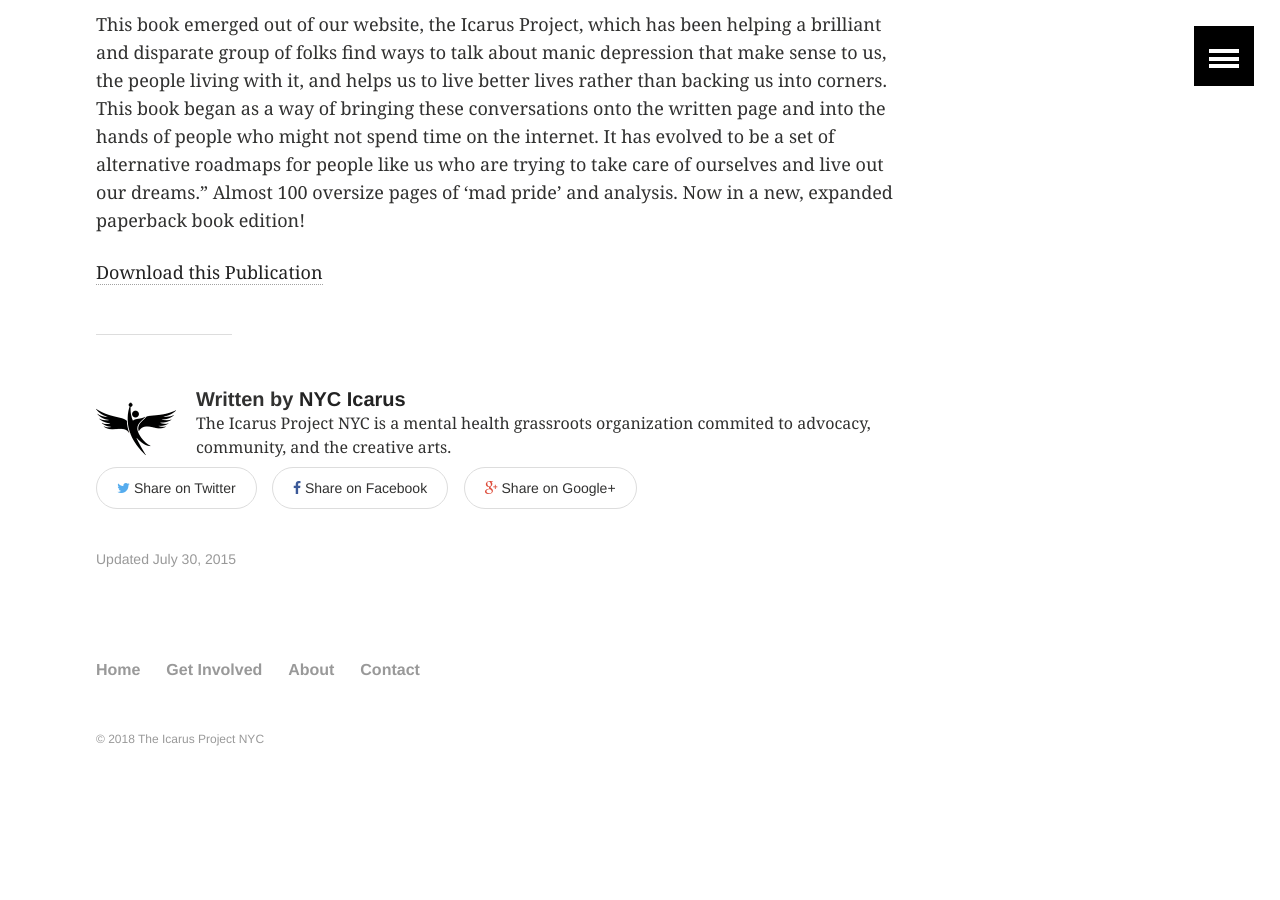
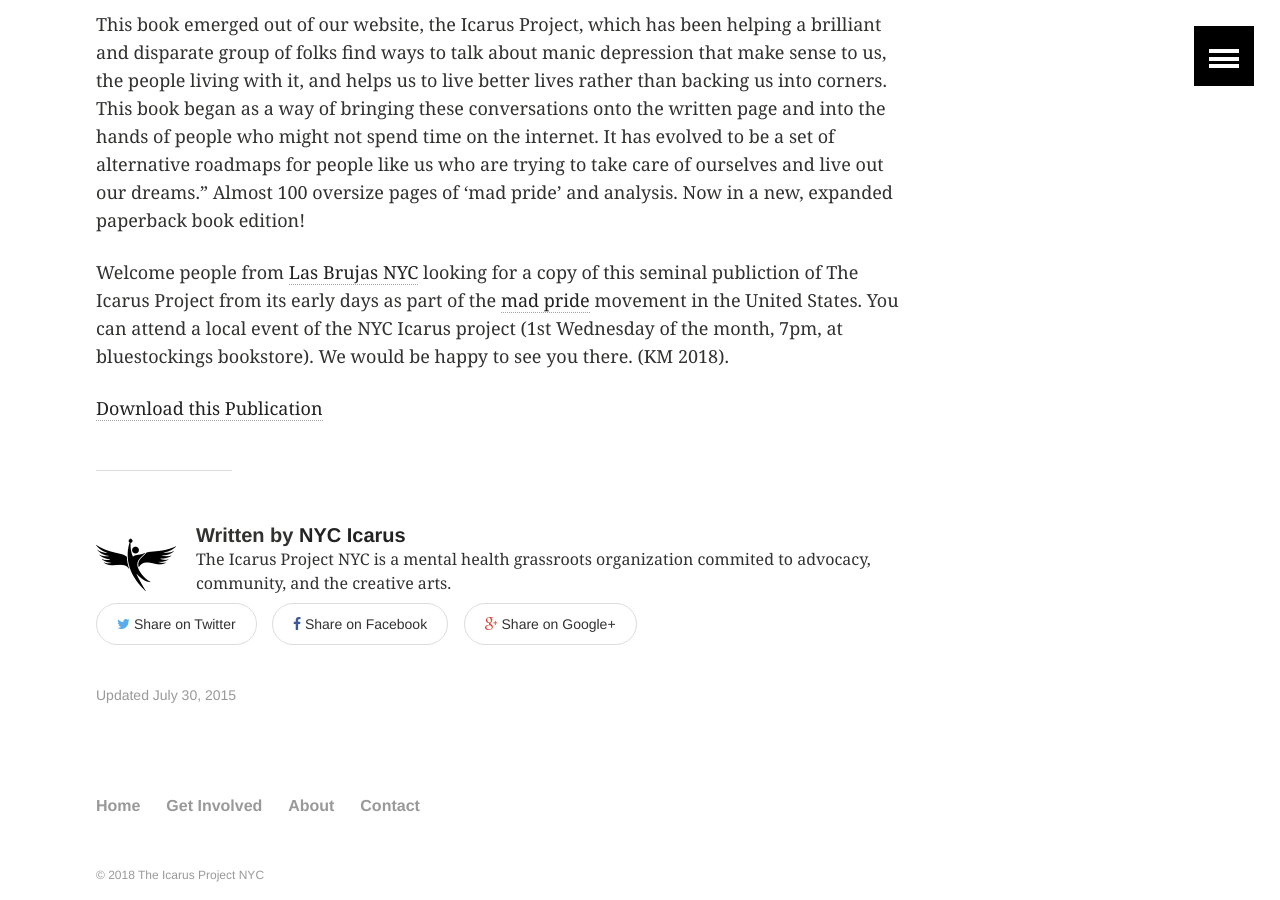
Before and after one commit to nycicarus/nycicarus.github.io, a Jekyll site: the page built from _posts/articles/2015-01-29-navigating-brilliance-madness.md, in a window 1280 px wide and 900 px high, scrolled down 667 px. Built offline with Jekyll 4.4.1, drawn with Linux system fonts in a browser that asks for light colours; before the commit the page ends 1492 px from its top, so only the background shows below that.

Commit message:
brujas note

```diff
--- a/_posts/articles/2015-01-29-navigating-brilliance-madness.md
+++ b/_posts/articles/2015-01-29-navigating-brilliance-madness.md
@@ -19,4 +19,6 @@ date: 2015-07-29T22:08:14-05:00
 
 This book emerged out of our website, the Icarus Project, which has been helping a brilliant and disparate group of folks find ways to talk about manic depression that make sense to us, the people living with it, and helps us to live better lives rather than backing us into corners. This book began as a way of bringing these conversations onto the written page and into the hands of people who might not spend time on the internet. It has evolved to be a set of alternative roadmaps for people like us who are trying to take care of ourselves and live out our dreams." Almost 100 oversize pages of 'mad pride' and analysis. Now in a new, expanded paperback book edition!
 
+Welcome people from [Las Brujas NYC](http://brujas.nyc) looking for a copy of this seminal publiction of The Icarus Project from its early days as part of the [mad pride](https://en.wikipedia.org/wiki/Mad_Pride) movement in the United States. You can attend a local event of the NYC Icarus project (1st Wednesday of the month, 7pm, at bluestockings bookstore). We would be happy to see you there. (KM 2018).
+
 [Download this Publication](http://nycicarus.org/images/navigating_the_space.pdf)
```
